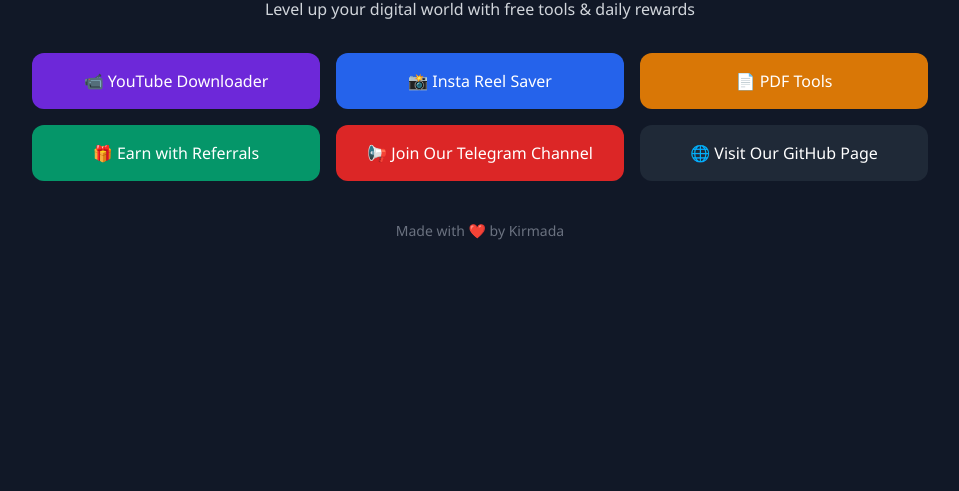
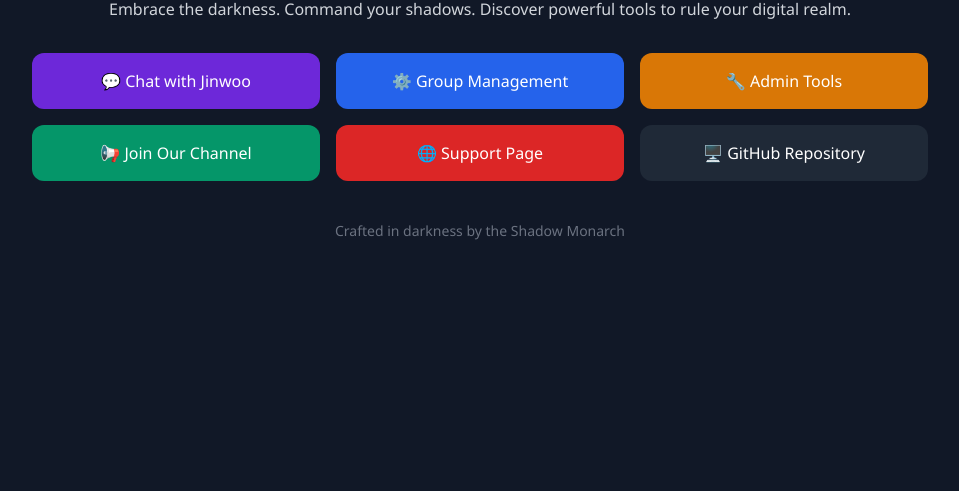
Before and after one commit to LakshyaJi420/System, a plain HTML site: page index.html in a window 1280 px wide. Shown: the part 309-800 px from the top of the page, without its empty margins (160-1119 px from the left). Drawn offline with nearby package versions, Linux system fonts and the light colour scheme.

Commit message:
Update index.html

```diff
--- a/index.html
+++ b/index.html
@@ -3,23 +3,41 @@
 <head>
   <meta charset="UTF-8" />
   <meta name="viewport" content="width=device-width, initial-scale=1.0" />
-  <title>Kirmada Tools</title>
+  <title>Jinwoo Shadow Bot Tools</title>
   <link href="https://cdn.jsdelivr.net/npm/tailwindcss@2.2.19/dist/tailwind.min.css" rel="stylesheet">
   <style>
-    body { font-family: 'Segoe UI', Tahoma, Geneva, Verdana, sans-serif; }
+    body {
+      font-family: 'Segoe UI', Tahoma, Geneva, Verdana, sans-serif;
+    }
   </style>
 </head>
 <body class="bg-gray-900 text-white min-h-screen flex flex-col items-center justify-center px-4">
-  <h1 class="text-4xl font-bold mb-4">Kirmada Tools Bot</h1>
-  <p class="text-gray-300 mb-8 text-center">Level up your digital world with free tools & daily rewards</p>
+  <h1 class="text-4xl font-bold mb-4">Jinwoo Shadow Bot</h1>
+  <p class="text-gray-300 mb-8 text-center">
+    Embrace the darkness. Command your shadows. Discover powerful tools to rule your digital realm.
+  </p>
   <div class="grid gap-4 sm:grid-cols-2 md:grid-cols-3 w-full max-w-4xl">
-    <a href="https://t.me/KirmadaTheBot?start=youtube" class="bg-purple-700 hover:bg-purple-800 p-4 rounded-xl text-center">📹 YouTube Downloader</a>
-    <a href="https://t.me/KirmadaTheBot?start=insta" class="bg-blue-600 hover:bg-blue-700 p-4 rounded-xl text-center">📸 Insta Reel Saver</a>
-    <a href="https://t.me/KirmadaTheBot?start=pdf" class="bg-yellow-600 hover:bg-yellow-700 p-4 rounded-xl text-center">📄 PDF Tools</a>
-    <a href="https://t.me/KirmadaTheBot?start=refer" class="bg-green-600 hover:bg-green-700 p-4 rounded-xl text-center">🎁 Earn with Referrals</a>
-    <a href="https://t.me/sololevelingsystem" class="bg-red-600 hover:bg-red-700 p-4 rounded-xl text-center">📢 Join Our Telegram Channel</a>
-    <a href="https://lakshyaji420.github.io/System/" class="bg-gray-800 hover:bg-gray-700 p-4 rounded-xl text-center">🌐 Visit Our GitHub Page</a>
+    <a href="https://t.me/Jinwoo_RoBot?start=chat" class="bg-purple-700 hover:bg-purple-800 p-4 rounded-xl text-center">
+      💬 Chat with Jinwoo
+    </a>
+    <a href="https://t.me/Jinwoo_RoBot?start=manage" class="bg-blue-600 hover:bg-blue-700 p-4 rounded-xl text-center">
+      ⚙️ Group Management
+    </a>
+    <a href="https://t.me/Jinwoo_RoBot?start=tools" class="bg-yellow-600 hover:bg-yellow-700 p-4 rounded-xl text-center">
+      🔧 Admin Tools
+    </a>
+    <a href="https://t.me/sololevelingsystem" class="bg-green-600 hover:bg-green-700 p-4 rounded-xl text-center">
+      📢 Join Our Channel
+    </a>
+    <a href="https://lakshyaji420.github.io/System/" class="bg-red-600 hover:bg-red-700 p-4 rounded-xl text-center">
+      🌐 Support Page
+    </a>
+    <a href="https://github.com/yourusername/yourproject" class="bg-gray-800 hover:bg-gray-700 p-4 rounded-xl text-center">
+      🖥️ GitHub Repository
+    </a>
   </div>
-  <footer class="mt-10 text-sm text-gray-500">Made with ❤️ by Kirmada</footer>
+  <footer class="mt-10 text-sm text-gray-500">
+    Crafted in darkness by the Shadow Monarch
+  </footer>
 </body>
 </html>
```
